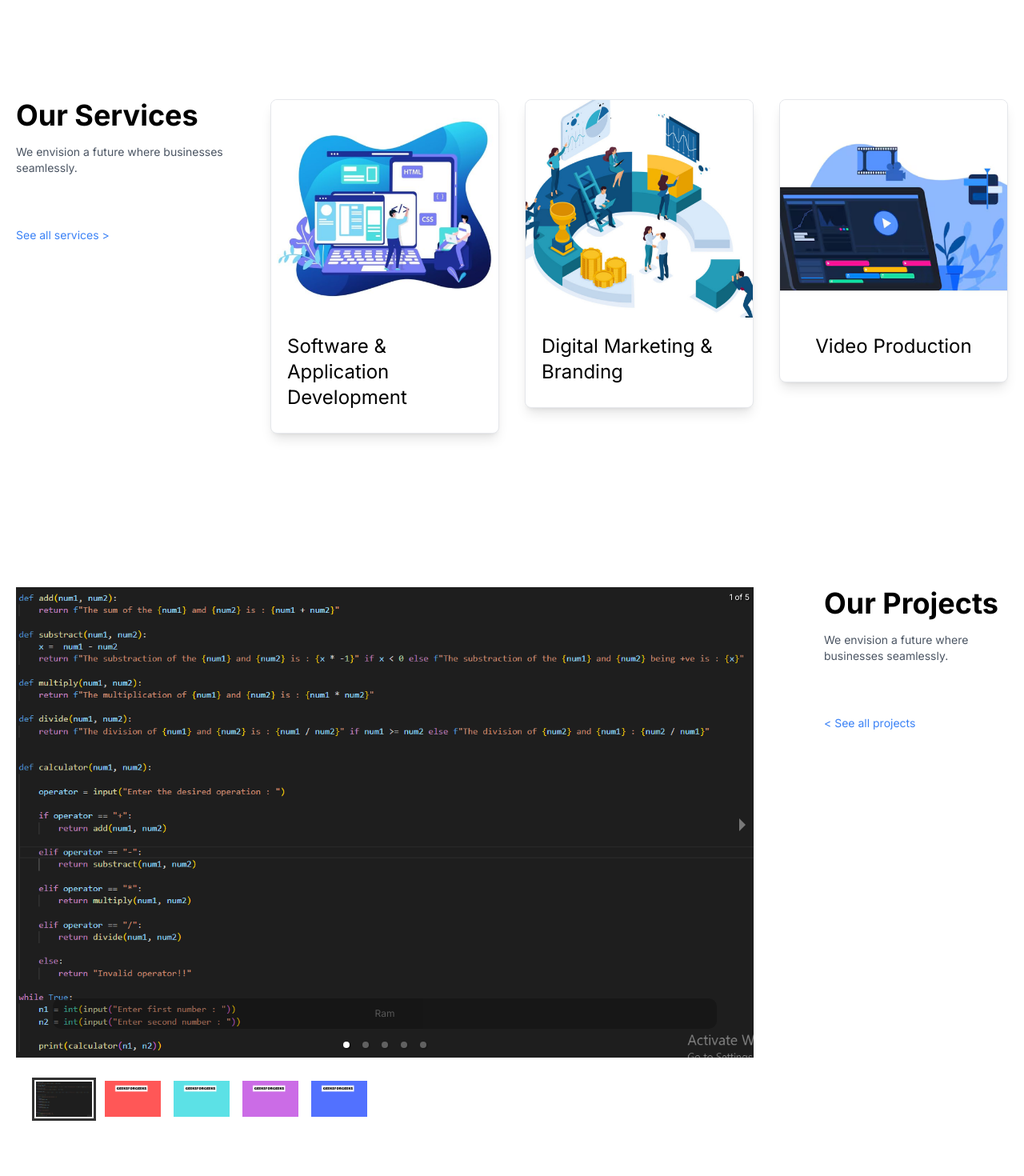
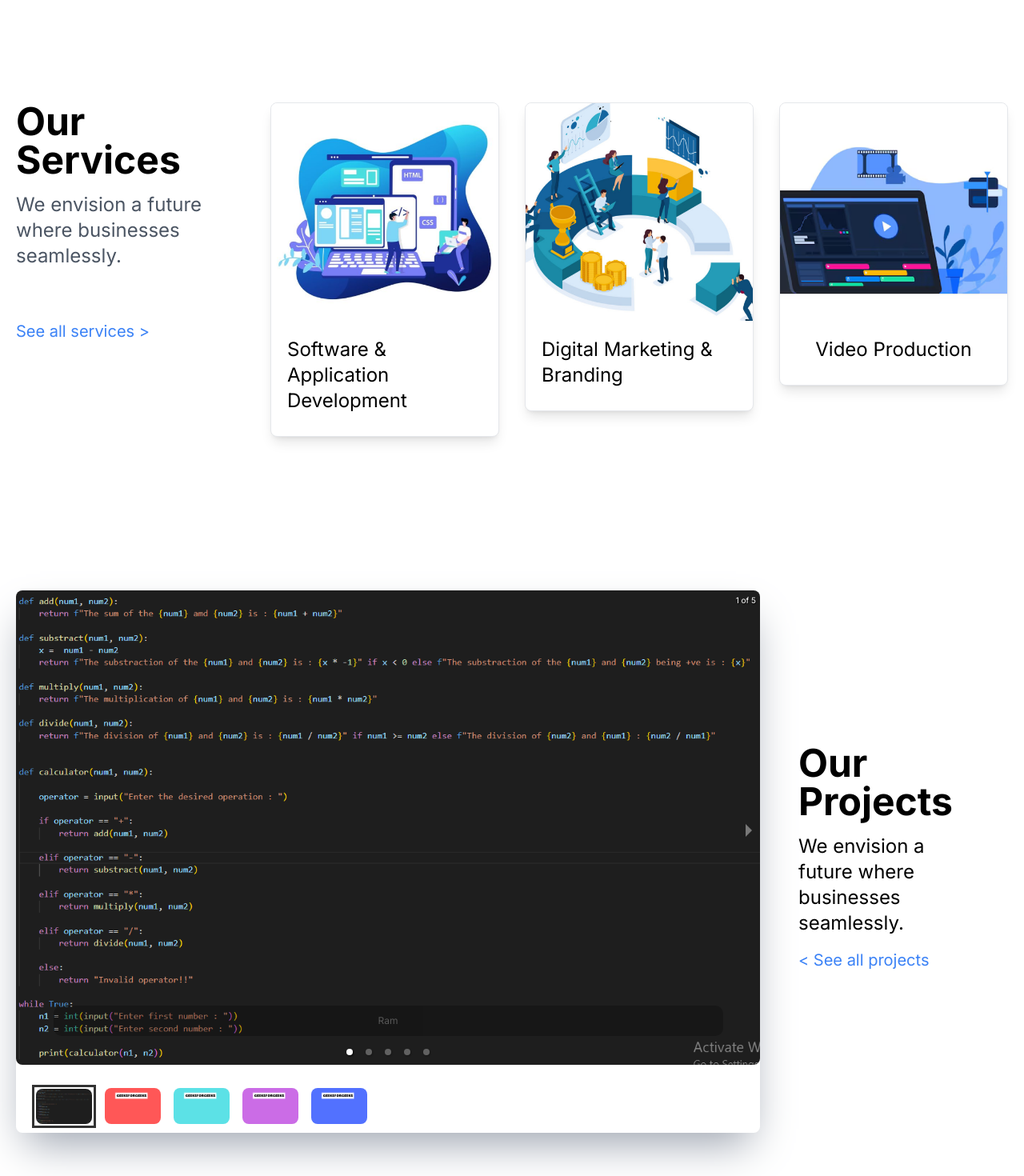
Before and after one commit to RohitSth/nemo-protfolio, a Next.js app: page / in a window 1280 px wide. Shown: the part 1200-2670 px from the top of the page at 80% size. Built offline with nearby package versions, Linux system fonts and the light colour scheme.

Commit message:
fixed all the font sizes

```diff
--- a/src/app/components/carousel/page.tsx
+++ b/src/app/components/carousel/page.tsx
@@ -7,26 +7,26 @@ import { Carousel } from "react-responsive-carousel";
 export default class NextJsCarousel extends Component {
   render() {
     return (
-      <div>
-        <Carousel>
+      <div className="w-full">
+        <Carousel className="shadow-gray-400 shadow-2xl rounded-lg">
           <div>
-            <img src="/calculator.png" alt="image1" />
+            <img src="/calculator.png" alt="image1" className="rounded-lg" />
             <p className="legend">Ram</p>
           </div>
           <div>
-            <img src="/2.png" alt="image2" />
+            <img src="/2.png" alt="image2" className="rounded-lg" />
             <p className="legend">Image 2</p>
           </div>
           <div>
-            <img src="/3.png" alt="image3" />
+            <img src="/3.png" alt="image3" className="rounded-lg" />
             <p className="legend">Image 3</p>
           </div>
           <div>
-            <img src="/4.png" alt="image4" />
+            <img src="/4.png" alt="image4" className="rounded-lg" />
             <p className="legend">Image 4</p>
           </div>
           <div>
-            <img src="/5.png" alt="image5" />
+            <img src="/5.png" alt="image5" className="rounded-lg" />
             <p className="legend">Image 5</p>
           </div>
         </Carousel>
--- a/src/app/components/content/page.tsx
+++ b/src/app/components/content/page.tsx
@@ -3,35 +3,29 @@ import NextJsCarousel from "../carousel/page";
 const Content = () => {
   return (
     <>
-      <section className="text-gray-600 body-font">
       <div className="container px-5 py-24 mx-auto">
-          <div className="flex flex-wrap -m-4">
-            <div className="lg:w-3/4 md:w-1/2 w-full p-4 h-1/2">
-              {/* <div
-                id="carouselExampleCaptions"
-                className="relative"
-                data-twe-carousel-init
-                data-twe-ride="carousel"
-              > */}
+        <div className="flex flex-col md:flex-row">
+          <div className="md:w-3/4 md:mr-0 mb-6 md:mb-0">
             <NextJsCarousel />
-              {/* </div> */}
           </div>
-            <div className="lg:w-1/4 md:w-1/2 p-4">
-              <div className="flex flex-col ml-14">
-                <h1 className="title-font text-4xl mb-4 font-bold text-black">
+          <div className="md:w-1/4 p-12 pt-48">
+            <div className="flex flex-col justify-center">
+              <h1 className="title-font text-5xl mb-4 font-bold text-black">
                 Our Projects
               </h1>
-                <p className="mb-16 text-sm">
+              <p className="mb-4 text-2xl">
                 We envision a future where businesses seamlessly.
               </p>
-                <div className="text-blue-500 text-sm hover:underline">
-                  <a href="#">&lt; See all projects</a>
+              <a
+                href="#"
+                className="text-blue-500 text-xl hover:underline inline-block"
+              >
+                &lt; See all projects
+              </a>
             </div>
           </div>
         </div>
       </div>
-        </div>
-      </section>
     </>
   );
 };
--- a/src/app/components/customer/page.tsx
+++ b/src/app/components/customer/page.tsx
@@ -4,53 +4,53 @@ const Customer = () => {
   return (
     <>
       <div className="my-16 flex justify-center">
-        <h1 className="title-font text-4xl mb-4 font-bold text-black">
+        <h1 className="title-font text-5xl mb-4 font-bold text-black">
           Our Valued Clients
         </h1>
       </div>
       <div className="w-full flex justify-center mb-24 overflow-x-auto">
         <ul className="flex flex-wrap justify-center">
           <li className="mx-8 my-4">
-            <Image src="/python.png" alt="" width={100} height={100} />
+            <Image src="/python.png" alt="" width={85} height={85} />
           </li>
           <li className="mx-8 my-4">
-            <Image src="/phone.png" alt="" width={100} height={100} />
+            <Image src="/phone.png" alt="" width={85} height={85} />
           </li>
           <li className="mx-8 my-4">
-            <Image src="/navigation.png" alt="" width={100} height={100} />
+            <Image src="/navigation.png" alt="" width={85} height={85} />
           </li>
           <li className="mx-8 my-4">
-            <Image src="/linkedin.png" alt="" width={100} height={100} />
+            <Image src="/linkedin.png" alt="" width={85} height={85} />
           </li>
           <li className="mx-8 my-4">
-            <Image src="/java-script.png" alt="" width={100} height={100} />
+            <Image src="/java-script.png" alt="" width={85} height={85} />
           </li>
           <li className="mx-8 my-4">
-            <Image src="/html-5.png" alt="" width={100} height={100} />
+            <Image src="/html-5.png" alt="" width={85} height={85} />
           </li>
           <li className="mx-8 my-4">
-            <Image src="/gitnub.png" alt="" width={100} height={100} />
+            <Image src="/gitnub.png" alt="" width={85} height={85} />
           </li>
           <li className="mx-8 my-4">
-            <Image src="/envelope.png" alt="" width={100} height={100} />
+            <Image src="/envelope.png" alt="" width={85} height={85} />
           </li>
           <li className="mx-8 my-4">
-            <Image src="/engineering.png" alt="" width={100} height={100} />
+            <Image src="/engineering.png" alt="" width={85} height={85} />
           </li>
           <li className="mx-8 my-4">
-            <Image src="/css.png" alt="" width={100} height={100} />
+            <Image src="/css.png" alt="" width={85} height={85} />
           </li>
         </ul>
       </div>
       <div>
-        <h1 className="flex justify-center title-font text-4xl mb-4 font-bold text-black">
+        <h1 className="flex justify-center title-font text-5xl mb-4 font-bold text-black">
           Ready to dive into projects?
         </h1>
-        <div className="flex justify-center text-sm">
+        <div className="flex justify-center text-2xl">
           <p>Get in touch with our team</p>
         </div>
-        <div className="flex justify-center my-7">
-          <button className="text-white bg-[#0D7ABF] border-0 py-2 px-6 focus:outline-none hover:bg-[#0a5483] rounded-[26px] text-base">
+        <div className="flex justify-center my-8">
+          <button className="text-white bg-[#0D7ABF] border-0 py-2 px-6 focus:outline-none hover:bg-[#0a5483] rounded-[26px] text-xl">
             CONTACT US
           </button>
         </div>
--- a/src/app/components/footer/page.tsx
+++ b/src/app/components/footer/page.tsx
@@ -4,7 +4,7 @@ const Footer = () => {
   return (
     <>
       <footer id="footer" className="text-white body-font bg-[#0D7ABF]">
-        <div className="container px-5 py-24 mx-auto flex flex-col md:flex-row">
+        <div className="container py-24 mx-auto flex flex-col md:flex-row">
           <div className="md:w-1/4 md:mx-0 mx-auto text-center md:text-left">
             <a className="flex title-font font-medium items-center md:justify-start justify-center">
               <svg
@@ -19,18 +19,20 @@ const Footer = () => {
               >
                 <path d="M12 2L2 7l10 5 10-5-10-5zM2 17l10 5 10-5M2 12l10 5 10-5"></path>
               </svg>
-              <span className="ml-3 text-xl">LOGO</span>
+              <span className="ml-3 text-3xl">LOGO</span>
             </a>
-            <p className="mt-2 text-sm">INOVATE. CREATE. DOMINATE.</p>
+            <p className="mt-2 text-xl">INOVATE. CREATE. DOMINATE.</p>
             <hr className="my-8" />
-            <small>&copy; 2019 Nemo. Property All Rights Reserved</small>
+            <small className="text-lg">
+              &copy; 2019 Nemo. Property All Rights Reserved
+            </small>
           </div>
-          <div className="flex-grow flex flex-wrap md:pl-20 -mb-10 md:mt-0 mt-10 md:text-left text-center">
+          <div className="flex-grow flex flex-wrap md:pl-20 mb-10 md:mt-0 mt-10 md:text-left text-center">
             <div className="lg:w-1/4 md:w-1/2 w-full px-4">
-              <h2 className="title-font font-medium tracking-widest text-sm mb-3">
+              <h2 className="title-font font-medium tracking-widest text-2xl mb-3">
                 Quick Links
               </h2>
-              <nav className="list-none my-10">
+              <nav className="list-none my-10 text-xl">
                 <li>
                   <a className="hover:underline">Nemo Writes</a>
                 </li>
@@ -46,10 +48,10 @@ const Footer = () => {
               </nav>
             </div>
             <div className="lg:w-1/4 md:w-1/2 w-full px-4">
-              <h2 className="title-font font-medium tracking-widest text-sm mb-3">
+              <h2 className="title-font font-medium tracking-widest text-2xl mb-3">
                 Contact Us
               </h2>
-              <nav className="list-none my-10">
+              <nav className="list-none my-10 text-xl">
                 <li>
                   <a className="hover:underline">
                     123 street, Chabahil first floor, Kathmandu, Nepal
@@ -63,14 +65,14 @@ const Footer = () => {
                 </li>
               </nav>
             </div>
-            <div className="lg:w-1/4 md:w-1/2 w-full px-4 flex justify-center md:justify-end">
+            {/* <div className="lg:w-1/4 md:w-1/2 w-full flex justify-end ">
               <nav className="list-none mb-10 ">
                 <li className="my-2">
                   <a>
                     <Image
                       src="/facebook.png"
-                      width={24}
-                      height={24}
+                      width={30}
+                      height={30}
                       alt="Facebook logo"
                     />
                   </a>
@@ -79,8 +81,8 @@ const Footer = () => {
                   <a>
                     <Image
                       src="/instagram.png"
-                      width={24}
-                      height={24}
+                      width={30}
+                      height={30}
                       alt="Instagram logo"
                     />
                   </a>
@@ -89,8 +91,8 @@ const Footer = () => {
                   <a>
                     <Image
                       src="/twitter-foot.png"
-                      width={24}
-                      height={24}
+                      width={30}
+                      height={30}
                       alt="Twitter logo"
                     />
                   </a>
@@ -99,8 +101,8 @@ const Footer = () => {
                   <a>
                     <Image
                       src="/youtube.png"
-                      width={24}
-                      height={24}
+                      width={30}
+                      height={30}
                       alt="YouTube logo"
                     />
                   </a>
@@ -109,14 +111,14 @@ const Footer = () => {
                   <a>
                     <Image
                       src="/linkedin-footer.png"
-                      width={24}
-                      height={24}
+                      width={30}
+                      height={30}
                       alt="LinkedIn logo"
                     />
                   </a>
                 </li>
               </nav>
-            </div>
+            </div> */}
           </div>
         </div>
       </footer>
--- a/src/app/components/header/page.tsx
+++ b/src/app/components/header/page.tsx
@@ -20,23 +20,20 @@ const Header = () => {
           </svg>
           <span className="ml-3 text-xl">nemo</span>
         </a>
-        <nav className="ml-auto flex flex-wrap items-center text-base justify-center">
-          <a href="/" className="mr-5 text-base hover:text-[#0D7ABF]">
+        <nav className="ml-auto flex flex-wrap items-center justify-center text-xl">
+          <a href="/" className="mr-5 hover:text-[#0D7ABF]">
             Home
           </a>
-          <a
-            href="#service-page"
-            className="mr-5 text-base hover:text-[#0D7ABF]"
-          >
+          <a href="#service-page" className="mr-5  hover:text-[#0D7ABF]">
             Services
           </a>
-          <a href="#about" className="mr-5 text-base hover:text-[#0D7ABF]">
+          <a href="#about" className="mr-5  hover:text-[#0D7ABF]">
             About
           </a>
-          <a href="#footer" className="mr-5 text-base hover:text-[#0D7ABF]">
+          <a href="#footer" className="mr-5  hover:text-[#0D7ABF]">
             Career
           </a>
-          <button className="inline-flex text-white bg-[#0D7ABF] border-0 py-2 px-6 focus:outline-none hover:bg-[#0a5483] rounded-[26px] text-base mt-4 md:mt-0">
+          <button className="inline-flex text-white bg-[#0D7ABF] border-0 py-2 px-6 focus:outline-none hover:bg-[#0a5483] rounded-[26px] text-xl mt-4 md:mt-0">
             Contact
           </button>
         </nav>
--- a/src/app/components/industry/page.tsx
+++ b/src/app/components/industry/page.tsx
@@ -6,10 +6,10 @@ const IndustryPage = () => {
       <section className="text-gray-600 body-font">
         <div className="container px-5 py-24 mx-auto">
           <div className="flex flex-col text-center w-full mb-20">
-            <h1 className="text-4xl font-bold title-font mb-4 text-gray-900 underline">
+            <h1 className="text-5xl font-bold title-font mb-4 text-gray-900 underline">
               Industries We Serve
             </h1>
-            <p className="text-sm">
+            <p className="text-2xl">
               We envision a future where businesses seamlessly.
             </p>
           </div>
--- a/src/app/components/service-page/page.tsx
+++ b/src/app/components/service-page/page.tsx
@@ -8,13 +8,13 @@ const ServicePage = () => {
           <div className="flex flex-wrap -m-4">
             <div className="p-4 lg:w-1/4 md:w-1/2">
               <div>
-                <h1 className="title-font text-4xl mb-4 font-bold text-black ">
+                <h1 className="title-font text-5xl mb-4 font-bold text-black ">
                   Our Services
                 </h1>
-                <p className="mb-16 text-sm">
+                <p className="mb-16 text-2xl">
                   We envision a future where businesses seamlessly.
                 </p>
-                <div className="text-blue-500 text-sm hover:underline">
+                <div className="text-blue-500 text-xl hover:underline">
                   <a href="#">See all services &gt;</a>
                 </div>
               </div>
--- a/src/app/components/testimonial/page.tsx
+++ b/src/app/components/testimonial/page.tsx
@@ -5,7 +5,7 @@ const Testimonial = () => {
     <>
       <section id="about" className="text-gray-600 body-font bg-[#76ABD1]">
         <div className="container px-5 py-24 mx-auto">
-          <h1 className="flex justify-center title-font text-4xl  mb-12 font-bold text-black">
+          <h1 className="flex justify-center title-font text-5xl  mb-12 font-bold text-black">
             What other say about us!
           </h1>
           <div className="flex flex-wrap -m-4">
@@ -19,7 +19,7 @@ const Testimonial = () => {
                 >
                   <path d="M925.036 57.197h-304c-27.6 0-50 22.4-50 50v304c0 27.601 22.4 50 50 50h145.5c-1.9 79.601-20.4 143.3-55.4 191.2-27.6 37.8-69.399 69.1-125.3 93.8-25.7 11.3-36.8 41.7-24.8 67.101l36 76c11.6 24.399 40.3 35.1 65.1 24.399 66.2-28.6 122.101-64.8 167.7-108.8 55.601-53.7 93.7-114.3 114.3-181.9 20.601-67.6 30.9-159.8 30.9-276.8v-239c0-27.599-22.401-50-50-50zM106.036 913.497c65.4-28.5 121-64.699 166.9-108.6 56.1-53.7 94.4-114.1 115-181.2 20.6-67.1 30.899-159.6 30.899-277.5v-239c0-27.6-22.399-50-50-50h-304c-27.6 0-50 22.4-50 50v304c0 27.601 22.4 50 50 50h145.5c-1.9 79.601-20.4 143.3-55.4 191.2-27.6 37.8-69.4 69.1-125.3 93.8-25.7 11.3-36.8 41.7-24.8 67.101l35.9 75.8c11.601 24.399 40.501 35.2 65.301 24.399z"></path>
                 </svg>
-                <p className="leading-relaxed mb-6">
+                <p className="leading-relaxed mb-6 text-xl">
                   Synth chartreuse iPhone lomo cray raw denim brunch everyday
                   carry neutra before they sold out fixie 90s microdosing. Tacos
                   pinterest fanny pack venmo, post-ironic heirloom try-hard
@@ -34,10 +34,10 @@ const Testimonial = () => {
                     className="w-12 h-12 rounded-full flex-shrink-0 object-cover object-center"
                   />
                   <span className="flex-grow flex flex-col pl-4">
-                    <span className="title-font font-medium text-gray-900">
+                    <span className="title-font font-medium text-gray-900  text-xl">
                       Holden Caulfield
                     </span>
-                    <span className="text-gray-500 text-sm">UI DEVELOPER</span>
+                    <span className="text-gray-500 text-lg">UI DEVELOPER</span>
                   </span>
                 </a>
               </div>
@@ -52,7 +52,7 @@ const Testimonial = () => {
                 >
                   <path d="M925.036 57.197h-304c-27.6 0-50 22.4-50 50v304c0 27.601 22.4 50 50 50h145.5c-1.9 79.601-20.4 143.3-55.4 191.2-27.6 37.8-69.399 69.1-125.3 93.8-25.7 11.3-36.8 41.7-24.8 67.101l36 76c11.6 24.399 40.3 35.1 65.1 24.399 66.2-28.6 122.101-64.8 167.7-108.8 55.601-53.7 93.7-114.3 114.3-181.9 20.601-67.6 30.9-159.8 30.9-276.8v-239c0-27.599-22.401-50-50-50zM106.036 913.497c65.4-28.5 121-64.699 166.9-108.6 56.1-53.7 94.4-114.1 115-181.2 20.6-67.1 30.899-159.6 30.899-277.5v-239c0-27.6-22.399-50-50-50h-304c-27.6 0-50 22.4-50 50v304c0 27.601 22.4 50 50 50h145.5c-1.9 79.601-20.4 143.3-55.4 191.2-27.6 37.8-69.4 69.1-125.3 93.8-25.7 11.3-36.8 41.7-24.8 67.101l35.9 75.8c11.601 24.399 40.501 35.2 65.301 24.399z"></path>
                 </svg>
-                <p className="leading-relaxed mb-6">
+                <p className="leading-relaxed mb-6  text-xl">
                   Synth chartreuse iPhone lomo cray raw denim brunch everyday
                   carry neutra before they sold out fixie 90s microdosing. Tacos
                   pinterest fanny pack venmo, post-ironic heirloom try-hard
@@ -67,10 +67,10 @@ const Testimonial = () => {
                     className="w-12 h-12 rounded-full flex-shrink-0 object-cover object-center"
                   />
                   <span className="flex-grow flex flex-col pl-4">
-                    <span className="title-font font-medium text-gray-900">
+                    <span className="title-font font-medium text-gray-900  text-xl">
                       Alper Kamu
                     </span>
-                    <span className="text-gray-500 text-sm">DESIGNER</span>
+                    <span className="text-gray-500 text-lg">DESIGNER</span>
                   </span>
                 </a>
               </div>
```
Lines whose indentation alone changed are shown as unchanged.
